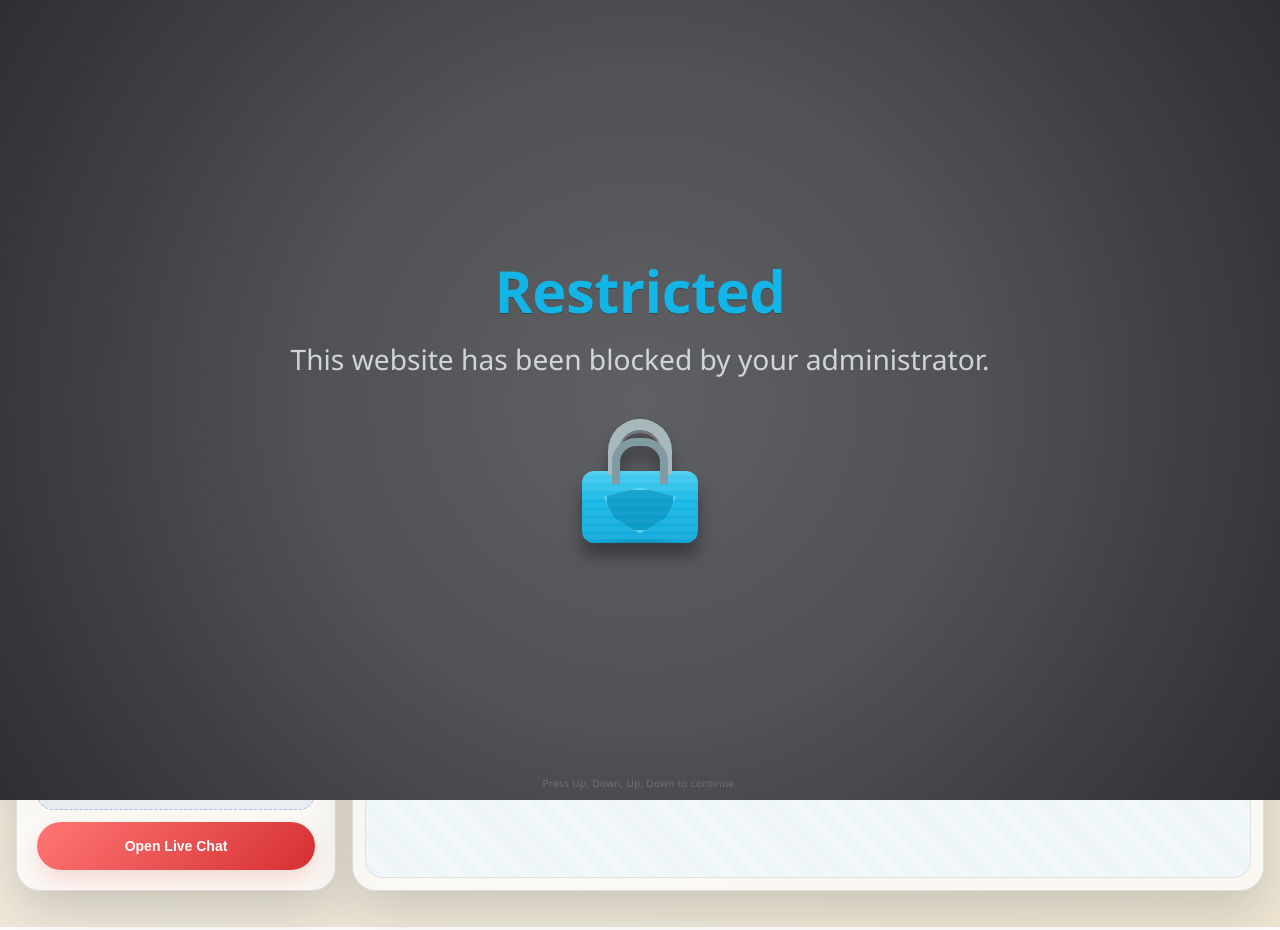
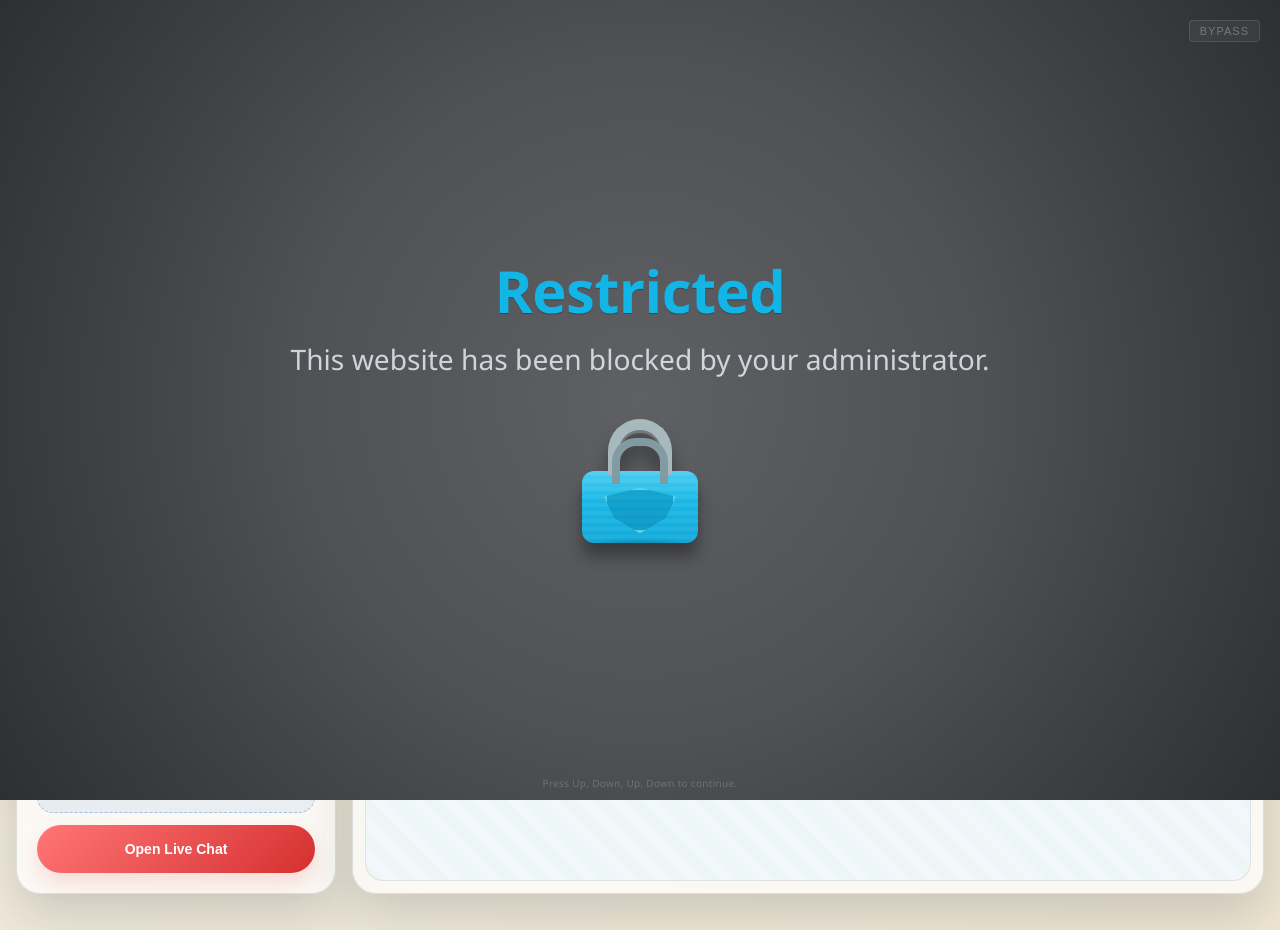
Before and after one commit to ezzuracalley71-jpg/lmstudio-web-plugin, a website: page index.html in a window 1280 px wide. Drawn offline with nearby package versions, Linux system fonts and the light colour scheme; no server answers.

Commit message:
feat: add bypass button to lock screen with click-to-unlock functionality

```diff
--- a/index.html
+++ b/index.html
@@ -1169,6 +1169,7 @@
                 grid-template-columns: 1fr;
             }
 
+    }
 
     .bookmark-search-wrap {
         margin-bottom: 12px;
@@ -1182,11 +1183,34 @@
         background: rgba(255, 255, 255, 0.82);
         border-radius: var(--radius-md);
     }
+
+    .gg-bypass-btn {
+        position: absolute;
+        top: 20px;
+        right: 20px;
+        background: rgba(255, 255, 255, 0.05);
+        border: 1px solid rgba(255, 255, 255, 0.1);
+        color: rgba(255, 255, 255, 0.3);
+        font-size: 11px;
+        padding: 4px 10px;
+        border-radius: 4px;
+        cursor: pointer;
+        transition: all 0.2s ease;
+        text-transform: uppercase;
+        letter-spacing: 1px;
+        z-index: 10001;
+    }
+
+    .gg-bypass-btn:hover {
+        background: rgba(255, 255, 255, 0.1);
+        color: rgba(255, 255, 255, 0.8);
+        border-color: rgba(255, 255, 255, 0.3);
     }
     </style>
 </head>
 <body>
     <div id="ggLockScreen" class="gg-lock-screen">
+        <button id="ggBypassBtn" class="gg-bypass-btn">Bypass</button>
         <div class="gg-main">
             <div class="gg-card">
                 <h2 class="gg-title">Restricted</h2>
@@ -1812,6 +1836,9 @@
         body.classList.add('gg-locked');
         document.addEventListener('keydown', trackUnlockSequence, true);
 
+        const ggBypassBtn = document.getElementById('ggBypassBtn');
+        ggBypassBtn.addEventListener('click', () => unlockGoGuardianScreen());
+
         const fullscreenBtn = document.getElementById('fullscreenBtn');
         const fullscreenIcon = document.getElementById('fullscreenIcon');
         const fullscreenLabel = document.getElementById('fullscreenLabel');
```
Lines whose indentation alone changed are shown as unchanged.
